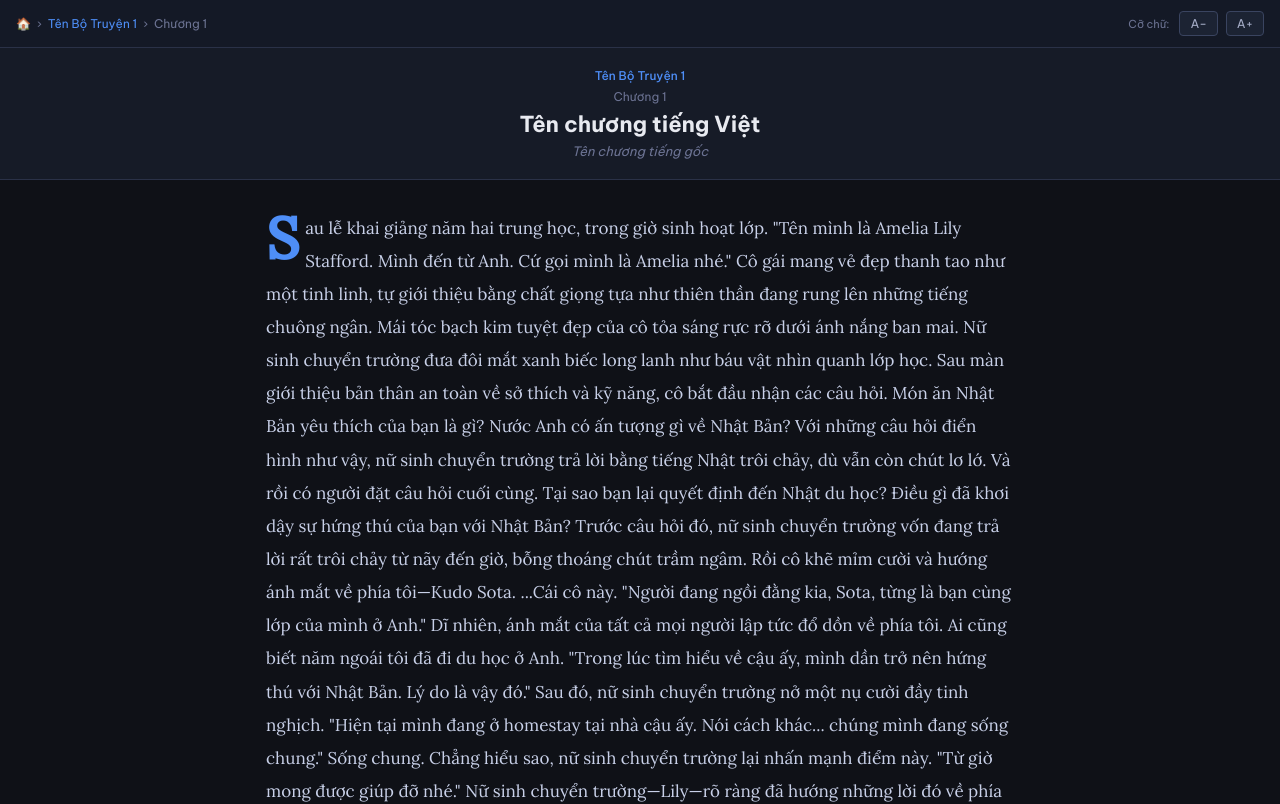
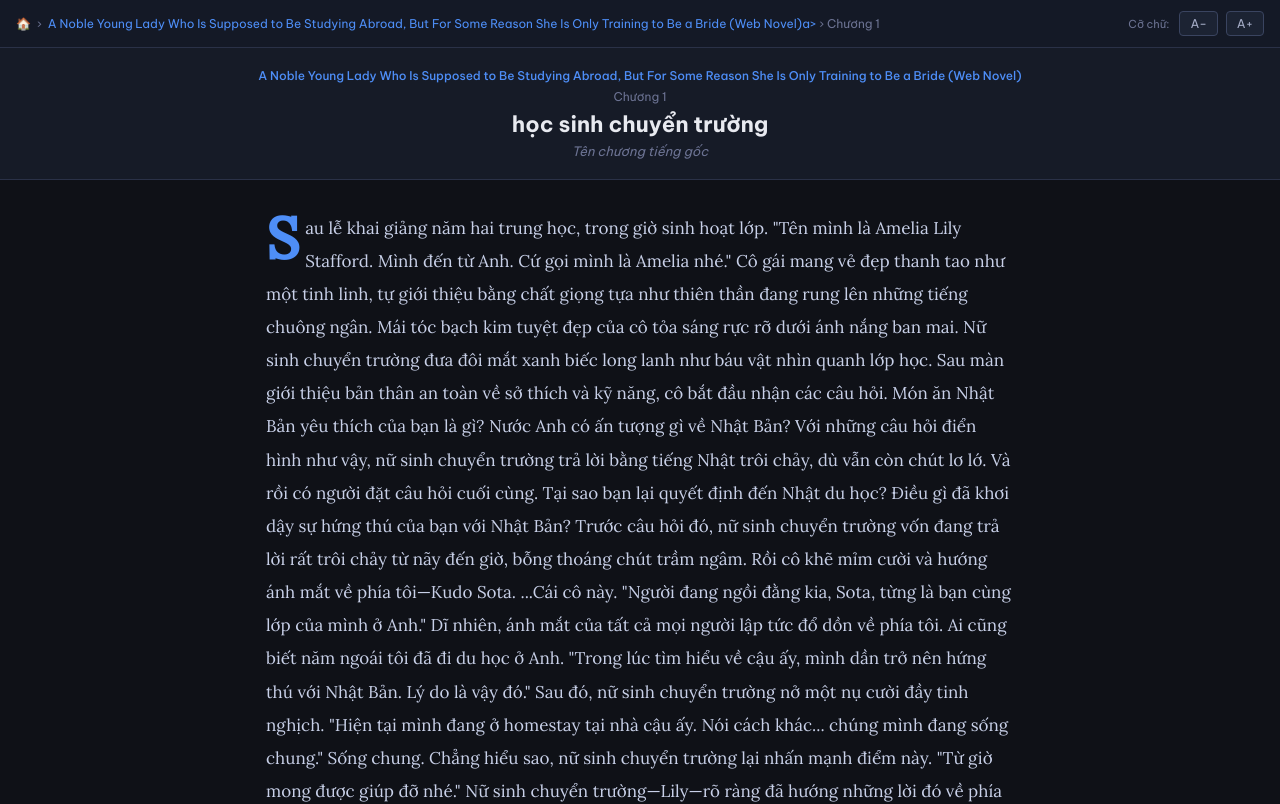
Before and after one commit to phuclekl7/truyen-cua-toi, a plain HTML site: page bo-truyen-1/chap-1.html in a window 1280 px wide. Shown: the top 804 px of the page. Drawn offline with Linux system fonts and the light colour scheme.

Commit message:
Update chap-1.html

```diff
--- a/bo-truyen-1/chap-1.html
+++ b/bo-truyen-1/chap-1.html
@@ -78,7 +78,7 @@
   <div class="topbar-left">
     <a href="../index.html">🏠</a>
     <span>›</span>
-    <a href="info.html">Tên Bộ Truyện 1</a>
+    <a href="info.html">A Noble Young Lady Who Is Supposed to Be Studying Abroad, But For Some Reason She Is Only Training to Be a Bride (Web Novel)a>
     <span>›</span>
     <span>Chương 1</span>
   </div>
@@ -92,9 +92,9 @@
 <!-- ===== TIÊU ĐỀ CHƯƠNG — SỬA Ở ĐÂY ===== -->
 <div class="chap-header-bar">
   <div class="chap-header-inner">
-    <div class="chap-series">Tên Bộ Truyện 1</div>
+    <div class="chap-series">A Noble Young Lady Who Is Supposed to Be Studying Abroad, But For Some Reason She Is Only Training to Be a Bride (Web Novel)</div>
     <div class="chap-num-label">Chương 1</div>
-    <div class="chap-title">Tên chương tiếng Việt</div>
+    <div class="chap-title">học sinh chuyển trường</div>
     <div class="chap-title-orig">Tên chương tiếng gốc</div>
   </div>
 </div>
```
